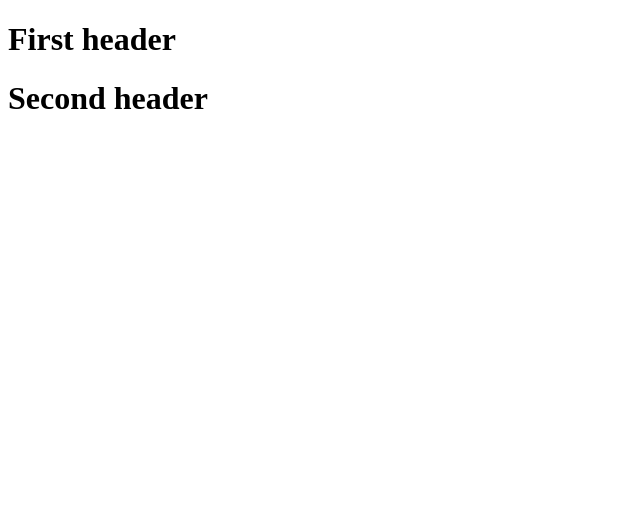
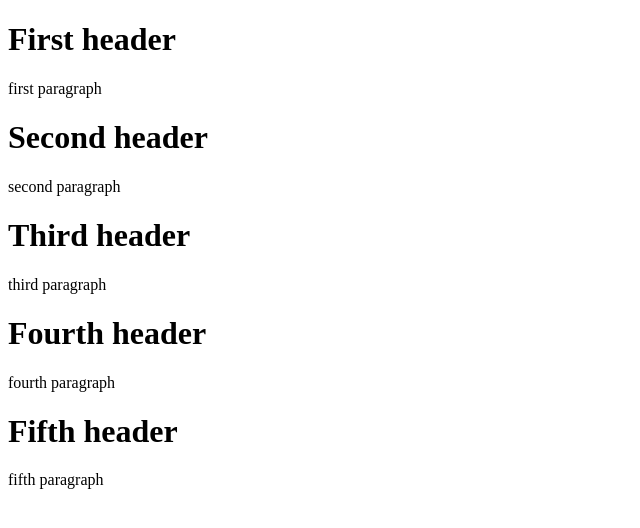
Before and after one commit to AlejandroRodriguez95/https-github.com-Alejandrouu-CF-HTML-DAY01-Rodriguez-Bumberger, a plain HTML site: page BasicHTML.html in a window 1280 px wide. Shown: the whole page, without its empty margins (0-640 px from the left). Drawn offline with Linux system fonts and the light colour scheme.

Commit message:
Added the remaining headers and paragraphs

```diff
--- a/BasicHTML.html
+++ b/BasicHTML.html
@@ -6,23 +6,23 @@
     <main>
         <div>
             <h1>First header</h1>
-                <p></p>
+                <p>first paragraph</p>
         </div>
         <div>
             <h1>Second header</h1>
-                <p></p>
+                <p>second paragraph</p>
         </div>
         <div>
-            <h1></h1>
-                <p></p>
+            <h1>Third header</h1>
+                <p>third paragraph</p>
         </div>
         <div>
-            <h1></h1>
-                <p></p>
+            <h1>Fourth header</h1>
+                <p>fourth paragraph</p>
         </div>
         <div>
-            <h1></h1>
-                <p></p>
+            <h1>Fifth header</h1>
+                <p>fifth paragraph</p>
         </div>
     </main>
 </html>
```
